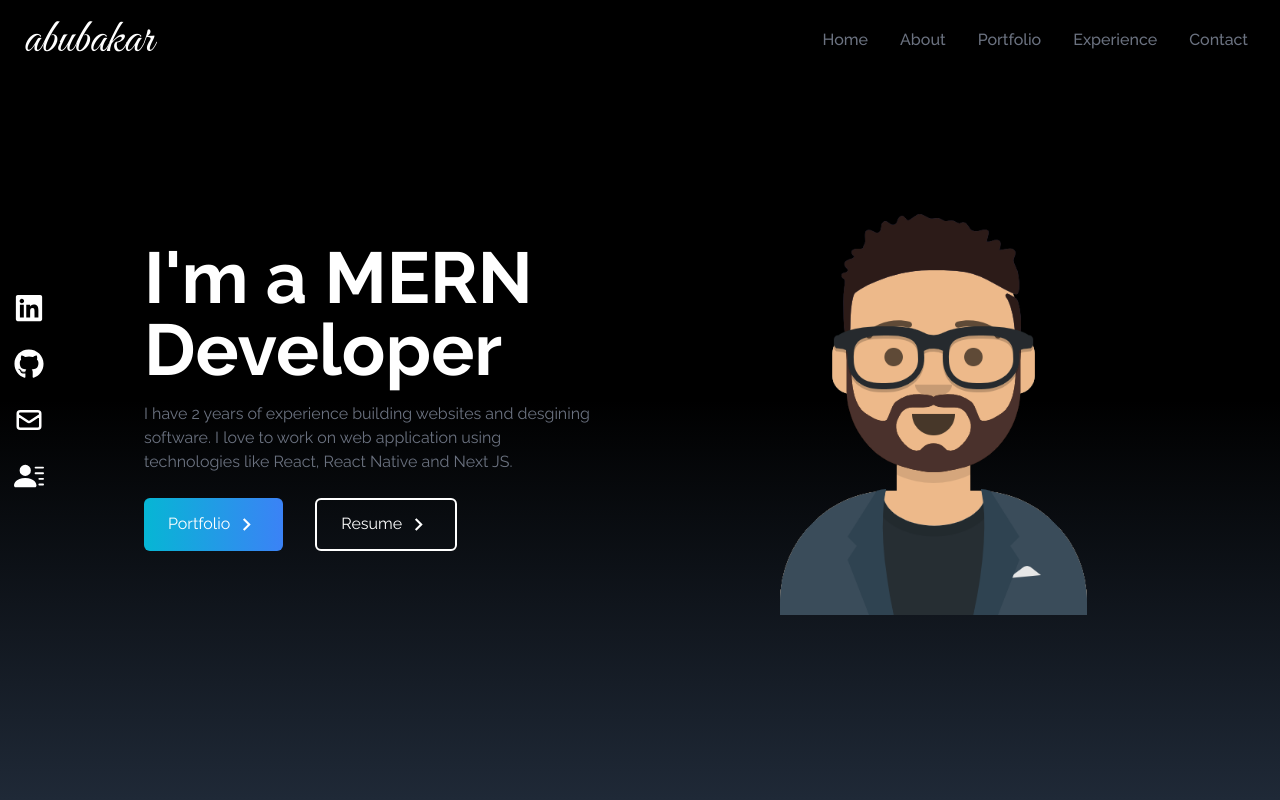
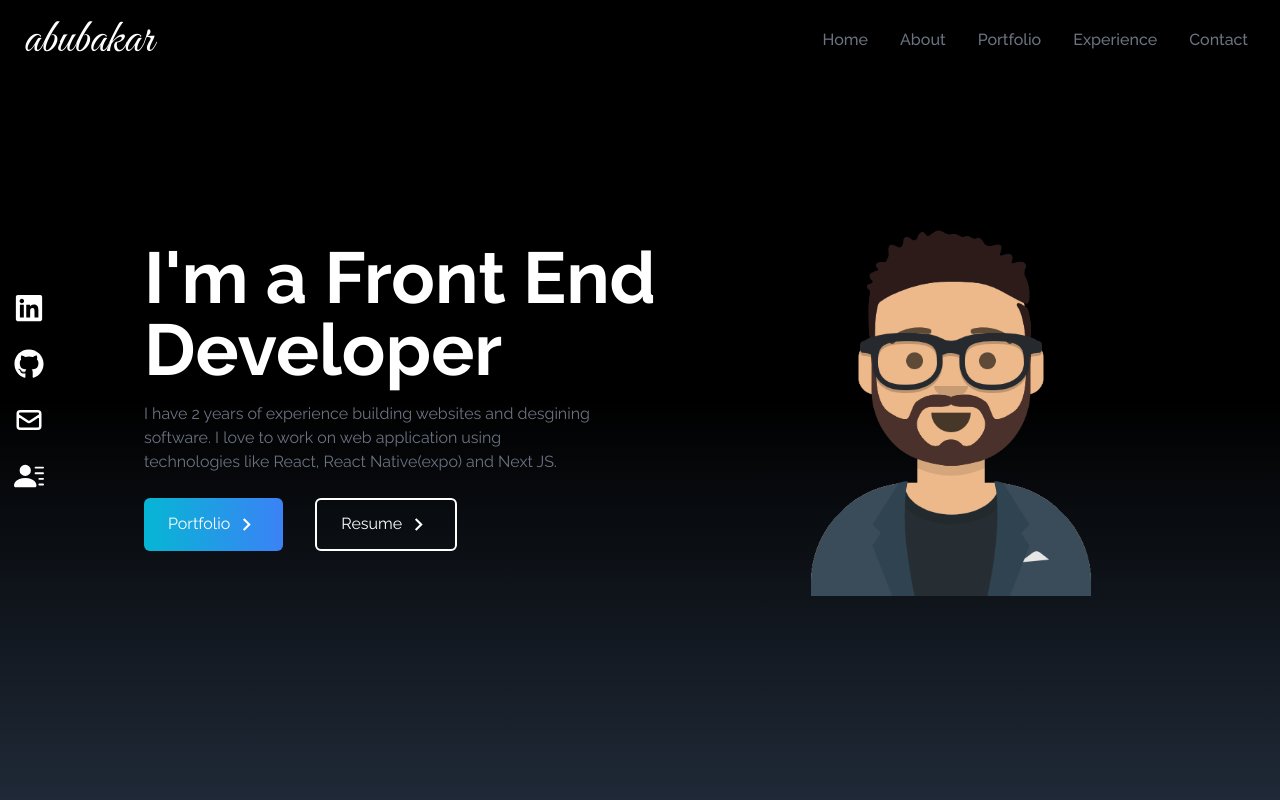
Before and after one commit to Abubakar-creates/Portfolio, a React (Create React App) app: page / in a window 1280 px wide. Shown: the top 800 px of the page. Built offline with nearby package versions, Linux system fonts and the light colour scheme.

Commit message:
resume and portfolio

```diff
--- a/src/components/CarousalModal.jsx
+++ b/src/components/CarousalModal.jsx
@@ -76,17 +76,19 @@ const CarousalModal = ({ open, handleClose, project ,projectDescription , projec
         }
     }, [project])
 
-    // console.log('data', data);
 
-    // console.log('project', project);
+const closeModal = () => {
+    setData([])
+    handleClose()
+
+}
 
 
     return (
         <div>
-            {/* <Button variant="contained" onClick={handleOpen}>Open Modal</Button> */}
             <Modal
                 open={open}
-                onClose={handleClose}
+                onClose={closeModal}
                 aria-labelledby="modal-modal-title"
                 aria-describedby="modal-modal-description"
             >
--- a/src/components/Home.jsx
+++ b/src/components/Home.jsx
@@ -21,12 +21,12 @@ const Home = () => {
         </div>
         <div className="flex flex-col justify-center h-full">
           <h2 className="text-4xl sm:text-7xl font-bold text-white">
-            I'm a MERN Developer
+            I'm a Front End Developer
           </h2>
           <p className="text-gray-500 py-4 max-w-md">
             I have 2 years of experience building websites and desgining software.
             I love to work on web application using technologies like
-            React, React Native and Next JS.
+            React, React Native(expo) and Next JS.
           </p>
 
           <div className="portfolio-btn flex gap-8 max-md:gap-2">
```
Also changed, not shown: 2 other files (tests, documents, lock files or other folders).
